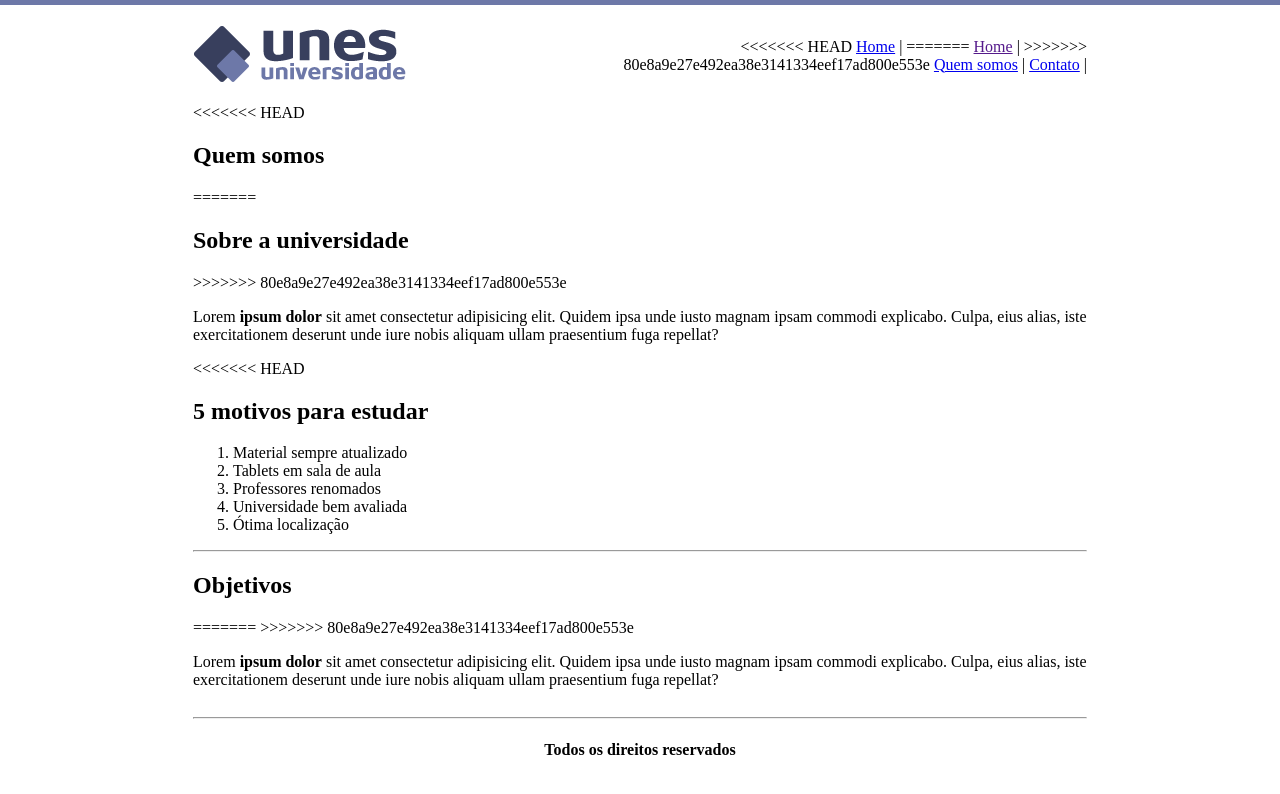
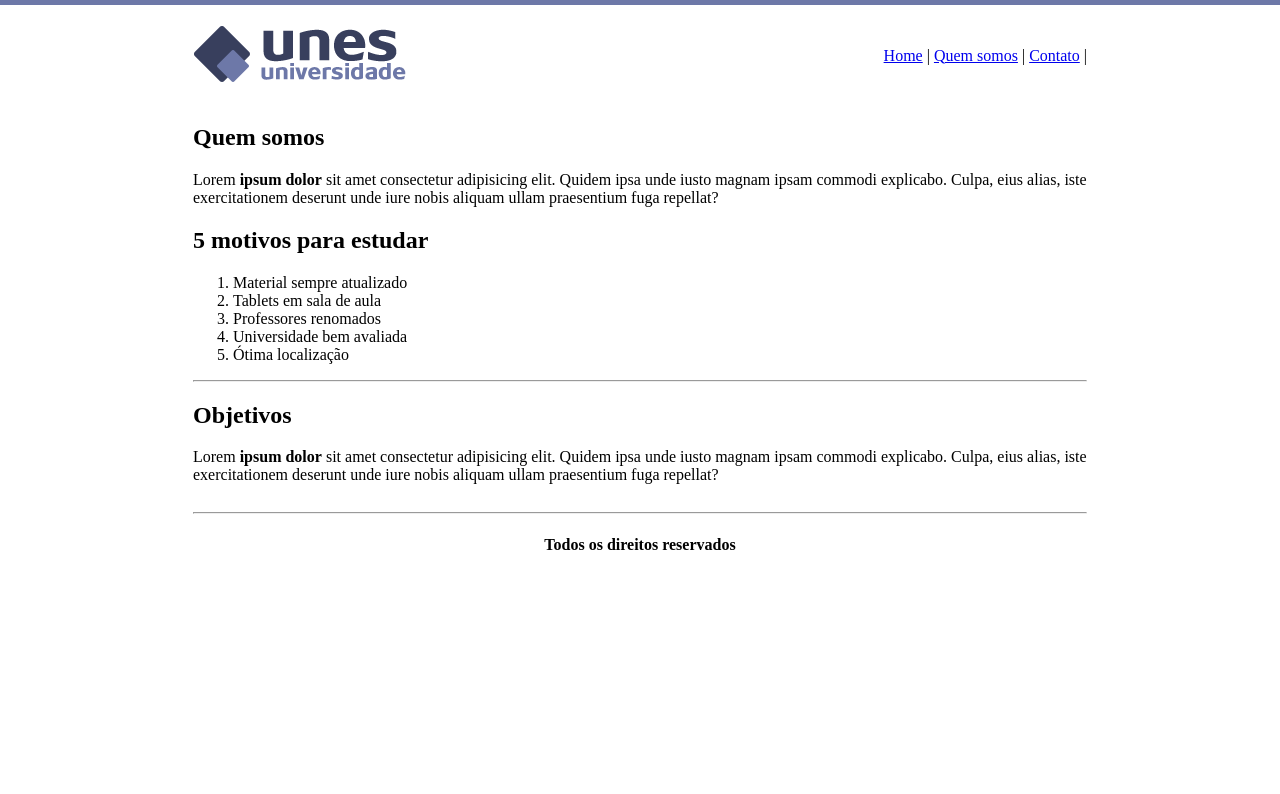
Before and after one commit to lucasfdelis/Desenvolvimento-Web-Full-Stack-com-Python-e-Django, a plain HTML site: page Projeto1-HTML/quem-somos.html in a window 1280 px wide. Drawn offline with Linux system fonts and the light colour scheme.

Commit message:
Site da UNES

```diff
--- a/Projeto1-HTML/quem-somos.html
+++ b/Projeto1-HTML/quem-somos.html
@@ -13,10 +13,7 @@
     <tr>
       <td height="89"><img src="imagens/logo.png"></td>
       <td align="right">
-        <<<<<<< HEAD <a href="index.html">Home</a> |
-          =======
-          <a href="">Home</a> |
-          >>>>>>> 80e8a9e27e492ea38e3141334eef17ad800e553e
+        <a href="index.html">Home</a> |
         <a href="quem-somos.html">Quem somos</a> |
         <a href="contato.html">Contato</a> |
       </td>
@@ -25,19 +22,15 @@
     <tr>
       <td colspan="2">
 
-        <<<<<<< HEAD <h2>Quem somos</h2>
-          =======
-          <h2>Sobre a universidade</h2>
-          >>>>>>> 80e8a9e27e492ea38e3141334eef17ad800e553e
+        <h2>Quem somos</h2>
         <p>
-            Lorem <strong>ipsum dolor</strong> sit amet consectetur adipisicing elit. Quidem ipsa unde iusto magnam
-            ipsam
+          Lorem <strong>ipsum dolor</strong> sit amet consectetur adipisicing elit. Quidem ipsa unde iusto magnam ipsam
           commodi
           explicabo. Culpa, eius alias, iste exercitationem deserunt unde iure nobis aliquam ullam praesentium fuga
           repellat?
         </p>
 
-          <<<<<<< HEAD <h2>5 motivos para estudar</h2>
+        <h2>5 motivos para estudar</h2>
         <ol>
           <li>Material sempre atualizado</li>
           <li>Tablets em sala de aula</li>
@@ -50,11 +43,8 @@
 
         <h2>Objetivos</h2>
 
-            =======
-            >>>>>>> 80e8a9e27e492ea38e3141334eef17ad800e553e
         <p>
-              Lorem <strong>ipsum dolor</strong> sit amet consectetur adipisicing elit. Quidem ipsa unde iusto magnam
-              ipsam
+          Lorem <strong>ipsum dolor</strong> sit amet consectetur adipisicing elit. Quidem ipsa unde iusto magnam ipsam
           commodi
           explicabo. Culpa, eius alias, iste exercitationem deserunt unde iure nobis aliquam ullam praesentium fuga
           repellat?
```
Lines whose indentation alone changed are shown as unchanged.
